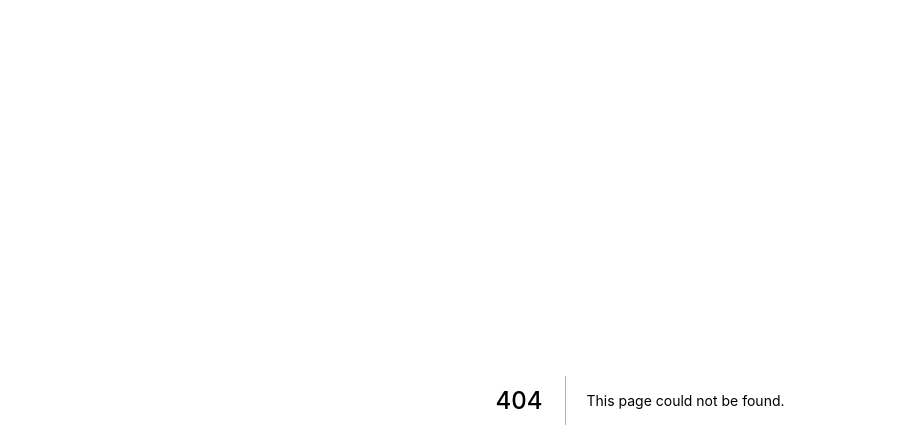
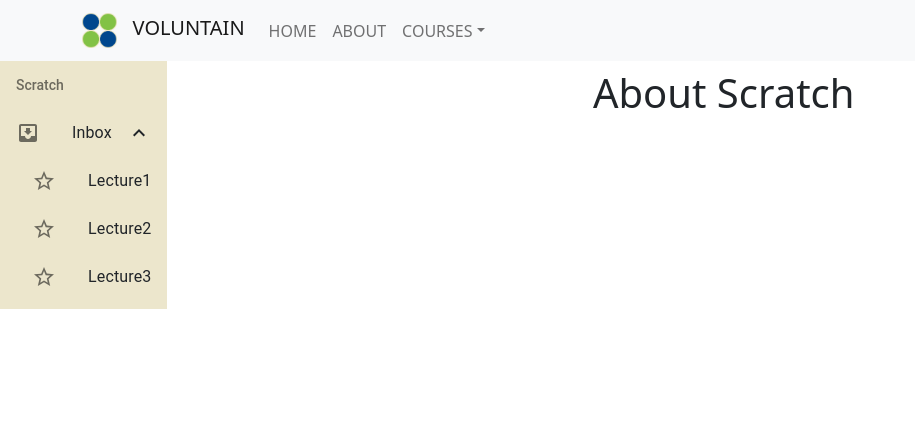
Before and after one commit to Voluntain-SKKU/Voluntain-2nd, a Next.js app in the folder web-dev/voluntain-app/: page /id in a window 1280 px wide. Before the commit this address had no page. Shown: the top 448 px of the page, without its empty margins (0-915 px from the left). Built offline with nearby package versions, Linux system fonts and the light colour scheme.

Commit message:
07.23
Add responseive sidebar

Trying to combine with lecture page

```diff
--- a/web-dev/voluntain-app/components/SideBar.js
+++ b/web-dev/voluntain-app/components/SideBar.js
@@ -2,8 +2,20 @@ import React from 'react';
 import PropTypes from 'prop-types';
 import { makeStyles } from '@material-ui/core/styles';
 import ListItem from '@material-ui/core/ListItem';
+import ListItemIcon from '@material-ui/core/ListItemIcon'
 import ListItemText from '@material-ui/core/ListItemText';
 import { FixedSizeList } from 'react-window';
+import ListSubheader from '@material-ui/core/ListSubheader';
+import SendIcon from '@material-ui/icons/Send';
+import Collapse from '@material-ui/core/Collapse';
+import InboxIcon from '@material-ui/icons/MoveToInbox';
+import DraftsIcon from '@material-ui/icons/Drafts';
+import StarBorder from '@material-ui/icons/StarBorder';
+import ExpandLess from '@material-ui/icons/ExpandLess';
+import ExpandMore from '@material-ui/icons/ExpandMore';
+/**import { List } from 'react-bootstrap/lib/Media';*/
+
+import List from '@material-ui/core/List';
 
 /**
  * Style the background of sidebar.
@@ -21,6 +33,9 @@ const useStyles = makeStyles((prop) => ({
         maxWidth: prop.width,
         backgroundColor: '#ECE6CC',
     },
+    nested:{
+        paddingLeft: prop.spacing(4),
+    }
 }));
 
 /**
@@ -32,7 +47,7 @@ function renderRow(props) {
 
     return (
         <ListItem button style={style} key={index}>
-            <ListItemText primary={`Item ${index + 1}`} />
+            <ListItemText primary={`Lecture ${index + 1}`} />
         </ListItem>
     );
 }
@@ -58,12 +73,74 @@ renderRow.propTypes = {
  */
 export const SideBar = (prop) => {
     const classes = useStyles(prop);
+    const [open, setOpen] = React.useState(true);
+
+    const handleClick = () => {
+        setOpen(!open);
+    };
 
     return (
-        <div className={classes.root}>
-            <FixedSizeList height={prop.height} width={prop.width} itemSize={50} itemCount={30}>
+        /**
+         * <div className={classes.root}>
+            <FixedSizeList height={prop.height} width={prop.width} itemSize={50} itemCount={15}>
                 {renderRow}
             </FixedSizeList>
         </div>
+         */
+
+        <List
+            component="nav"
+            subheader={
+                <ListSubheader component="div" id="nested-list-subheader">
+                    Scratch
+                </ListSubheader>
+            }
+            className={classes.root}
+        >
+
+
+            {/* <ListItem button>
+                <ListItemIcon>
+                    <SendIcon />
+                </ListItemIcon>
+                <ListItemText primary="Sent mail"/>
+            </ListItem>
+            <ListItem button>
+                <ListItemIcon>
+                    <DraftsIcon />
+                </ListItemIcon>
+                <ListItemText primary="Drafts"/>
+            </ListItem> */}
+
+            <ListItem button onClick={handleClick}>
+                <ListItemIcon>
+                    <InboxIcon />
+                </ListItemIcon>
+                <ListItemText primary="Inbox" />
+                {open ? <ExpandLess /> : <ExpandMore />}
+            </ListItem>
+            <Collapse in={open} timeout="auto" unmountOnExit>
+                <List component="div" disablePadding>
+                    <ListItem button className={classes.nested}>
+                        <ListItemIcon>
+                            <StarBorder />
+                        </ListItemIcon>
+                        <ListItemText primary="Lecture1"/>
+                    </ListItem>
+                    <ListItem button className={classes.nested}>
+                        <ListItemIcon>
+                            <StarBorder />
+                        </ListItemIcon>
+                        <ListItemText primary="Lecture2"/>
+                    </ListItem>
+                    <ListItem button className={classes.nested}>
+                        <ListItemIcon>
+                            <StarBorder />
+                        </ListItemIcon>
+                        <ListItemText primary="Lecture3"/>
+                    </ListItem>
+                </List>
+            </Collapse>
+        </List>
     );
 }
--- a/web-dev/voluntain-app/package.json
+++ b/web-dev/voluntain-app/package.json
@@ -9,7 +9,7 @@
     "lint": "next lint"
   },
   "dependencies": {
-    "@material-ui/core": "^4.12.1",
+    "@material-ui/core": "^4.12.2",
     "@material-ui/icons": "^4.11.2",
     "@material-ui/styles": "^4.11.4",
     "bootstrap": "^5.0.2",
--- /dev/null
+++ b/web-dev/voluntain-app/pages/id.js
@@ -0,0 +1,40 @@
+import React from 'react'
+import ReactDom from 'react-dom'
+import Demo from '../components/SideBar'
+import Button from 'react-bootstrap/Button'
+import Divider from '@material-ui/core/Divider'
+import Hidden from '@material-ui/core/Hidden';
+import styles from '../styles/Home.module.css';
+
+import { VideoPlayer } from '../components/VideoPlayer'
+import { NavigationBar } from '../components/NavigationBar'
+import { Comment } from '../components/Comment'
+import { LectureText } from '../components/LectureText'
+import { SideBar } from '../components/SideBar'
+
+
+export default function Page() {
+  return (
+    <div>
+      <div className="Head">
+        <NavigationBar />
+      </div>
+
+      <div className="Body">
+        <div className="LeftSide" style={{ float: 'left' }}>
+          <Hidden smDown>
+            <SideBar height={1000} width={200} />
+          </Hidden>
+        </div>
+      </div>
+
+      <main className={styles.main}>
+        <div>
+          <h1>About Scratch</h1>
+        </div>
+    </main>
+    </div>
+
+
+  )
+}
```
Also changed, not shown: web-dev/voluntain-app/pages/course/[id].js (+7 -36 lines), 1 other file (tests, documents, lock files or other folders).
